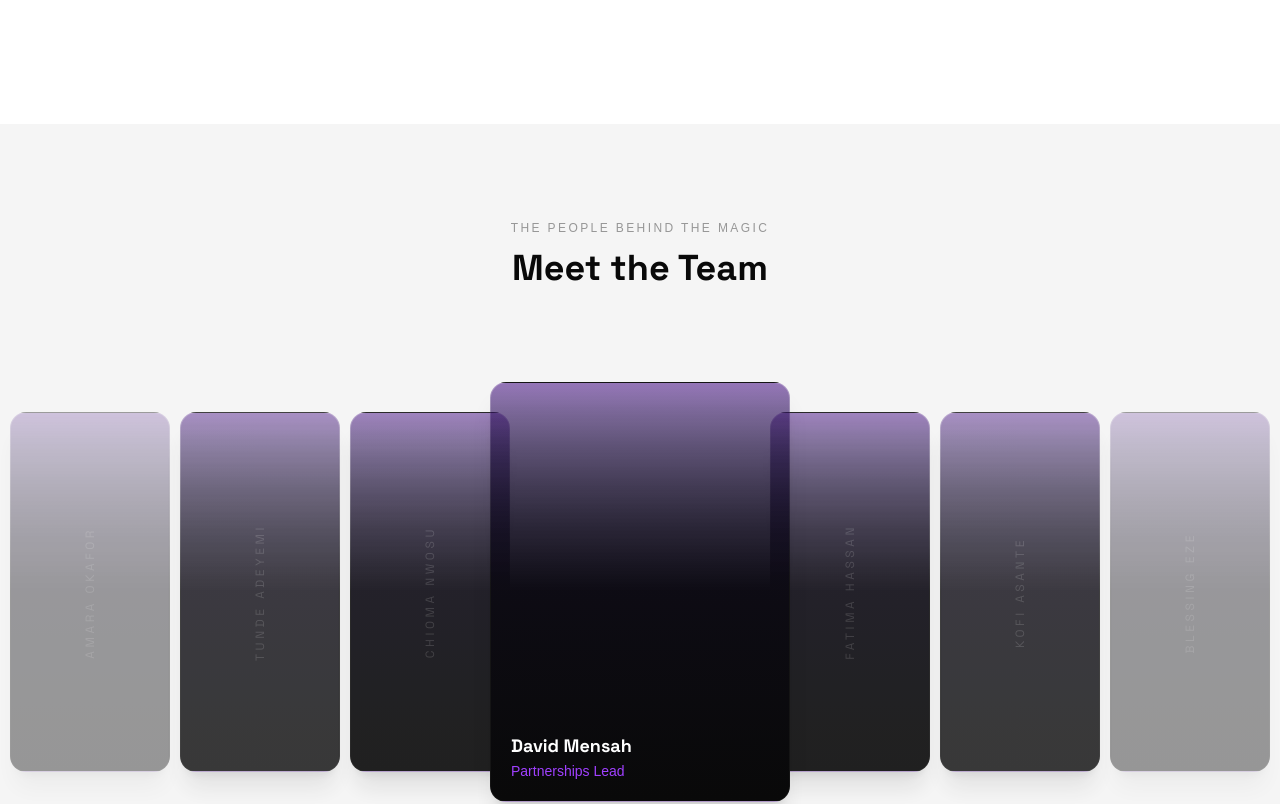
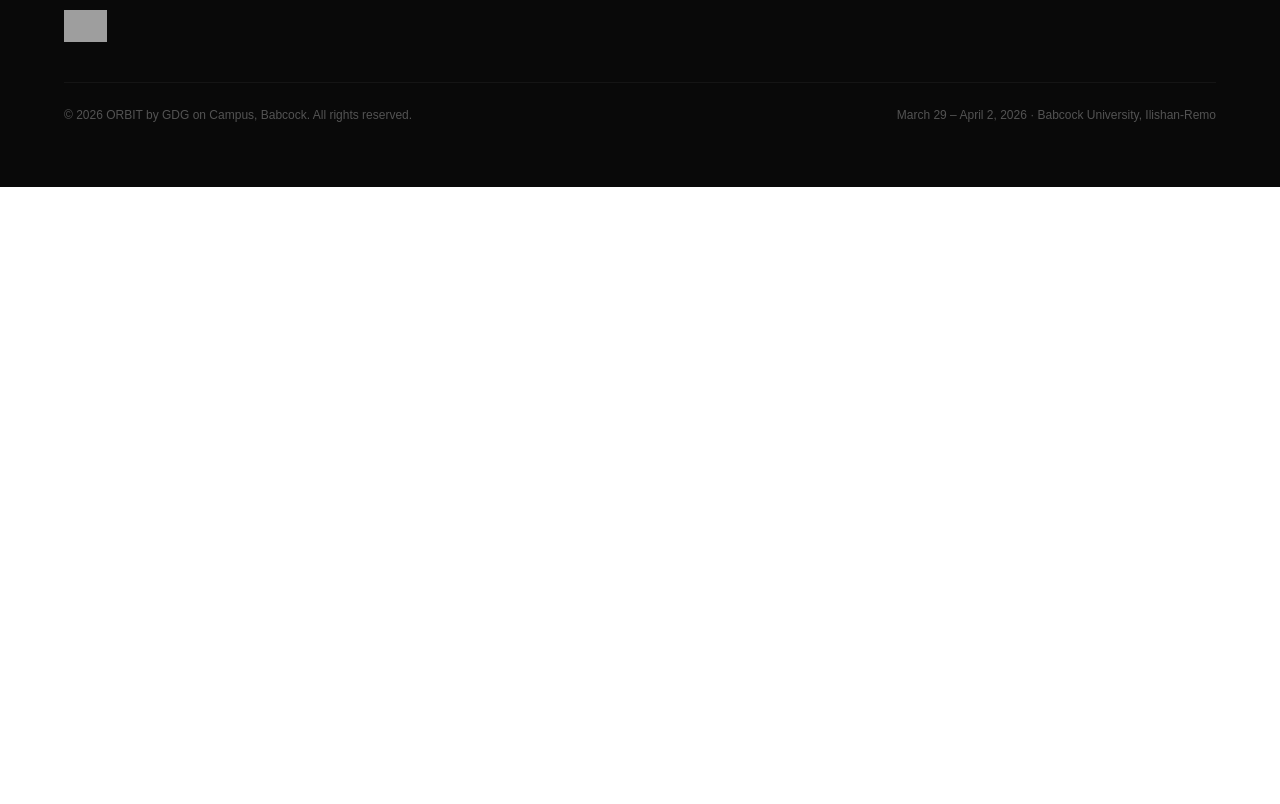
Before and after one commit to GDGBabcockUniversity/orbit, a React (Vite) app: page / in a window 1280 px wide. Shown: the part 4760-5564 px from the top of the page. After the commit the page ends 4947 px from the top, so only its background shows below. Built offline with nearby package versions, Linux system fonts and the light colour scheme; grey boxes are pictures that could not be loaded; a web font is replaced by a local one.

Commit message:
feat: update home page sections

```diff
--- a/src/pages/home.tsx
+++ b/src/pages/home.tsx
@@ -1,18 +1,20 @@
 import Hero from "../components/hero";
-import WhatsInItForYou from "../components/whats-in-it";
-import TeamSection from "../components/team-section";
+import ExperienceSection from "../components/experience-section";
+import WhyOrbitSection from "../components/why-orbit-section";
 import SpeakersSection from "../components/speakers-section";
 import StatsSection from "../components/stats-section";
+import SponsorsPreview from "../components/sponsors-preview";
 import TicketsSection from "../components/tickets-section";
 import FAQSection from "../components/faq-section";
 
 const Home = () => (
   <>
     <Hero />
-    <WhatsInItForYou />
-    <TeamSection />
+    <ExperienceSection />
+    <WhyOrbitSection />
     <SpeakersSection />
     <StatsSection />
+    <SponsorsPreview />
     <TicketsSection />
     <FAQSection />
   </>
```
